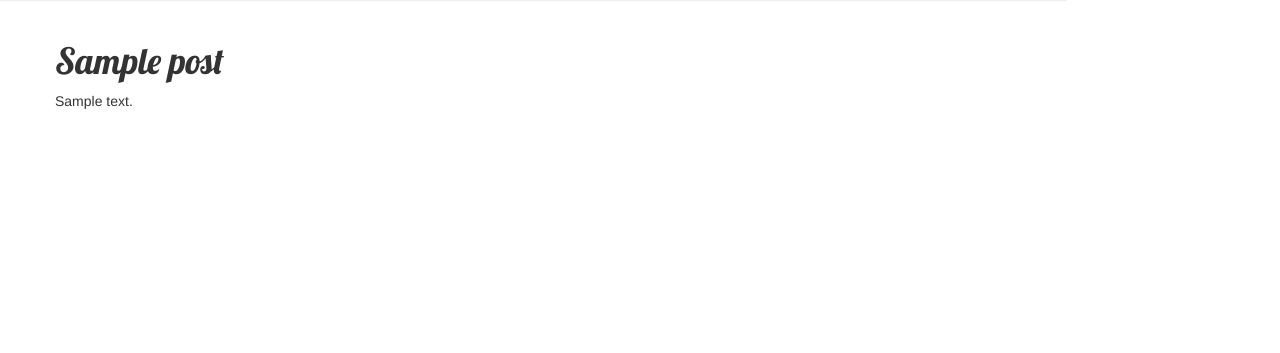
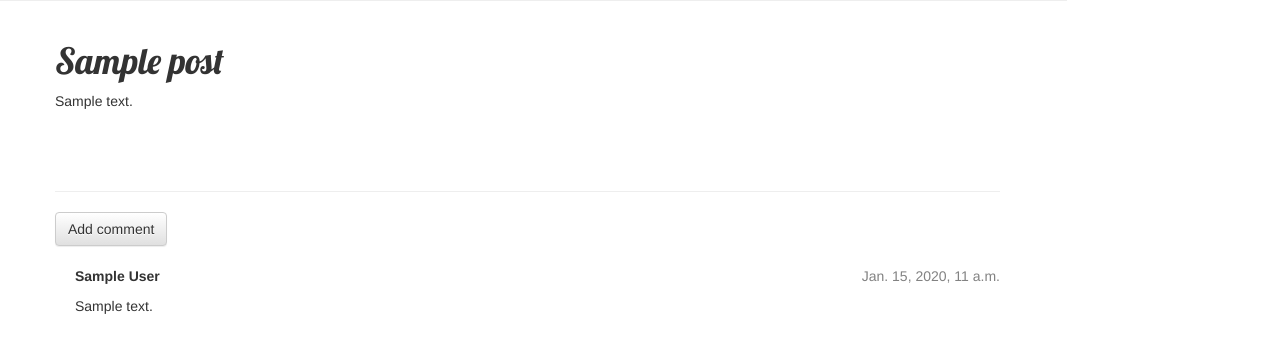
Before and after one commit to Jupieter/my-first-blog, a Django app: page /post/1/ in a window 1280 px wide. Shown: the part 169-522 px from the top of the page. Run offline with Django 3.2, Linux system fonts and the light colour scheme; tables that the repository leaves empty hold one stand-in row (values such as "Sample post"); some libraries are stand-ins or nearby versions.

Commit message:
added comment section

```diff
--- a/blog/admin.py
+++ b/blog/admin.py
@@ -1,4 +1,5 @@
 from django.contrib import admin
-from .models import Post
+from .models import Post, Comment
 # Register your models here.
 admin.site.register(Post)
+admin.site.register(Comment)
--- a/blog/models.py
+++ b/blog/models.py
@@ -15,5 +15,22 @@ class Post(models.Model):
         print (self.published_date)
         self.save()
 
+    def approved_comments(self):
+        return self.comments.filter(approved_comment=True)
+
     def __str__(self):
         return self.title
+
+class Comment(models.Model):
+    post = models.ForeignKey('blog.Post', on_delete=models.CASCADE, related_name='comments')
+    author = models.CharField(max_length=200)
+    text = models.TextField()
+    created_date = models.DateTimeField(default=timezone.now)
+    approved_comment = models.BooleanField(default=False)
+
+    def approve(self):
+        self.approved_comment = True
+        self.save()
+
+    def __str__(self):
+        return self.text
--- a/blog/static/css/blog.css
+++ b/blog/static/css/blog.css
@@ -45,3 +45,7 @@ h1, h2, h3, h4 {
 .post h1 a, .post h1 a:visited {
   color: #000000;
 }
+
+.comment {
+  margin: 20px 0px 20px 20px;
+}
--- a/blog/templates/blog/post_detail.html
+++ b/blog/templates/blog/post_detail.html
@@ -9,16 +9,18 @@
             </div>
             <div class="col-md-4">
                 {% if user.is_authenticated %}
-                    {% if post.published_date %}
-                        <p>  published: {{ post.published_date|date:'d-m-Y'  }}</p>
+                {% if post.published_date %}
+                <p> published: {{ post.published_date|date:'d-m-Y'  }}</p>
 
-                    {% else %}
-                        <p>  created: {{ post.created_date|date:'d-m-Y' }}</p>
-                        <a align="right" padding=6px class="btn btn-default" href="{% url 'post_publish' pk=post.pk %}">Publish</a>
-                    {% endif %}
+                {% else %}
+                <p> created: {{ post.created_date|date:'d-m-Y' }}</p>
+                <a align="right" padding=6px class="btn btn-default" href="{% url 'post_publish' pk=post.pk %}">Publish</a>
+                {% endif %}
 
-                    <a align="right" class="btn btn-default" href="{% url 'post_edit' pk=post.pk %}"><span class="glyphicon glyphicon-pencil"></span></a>
-                    <a class="btn btn-default" href="{% url 'post_remove' pk=post.pk %}"><span class="glyphicon glyphicon-remove"></span></a>
+                <a align="right" class="btn btn-default" href="{% url 'post_edit' pk=post.pk %}"><span
+                        class="glyphicon glyphicon-pencil"></span></a>
+                <a class="btn btn-default" href="{% url 'post_remove' pk=post.pk %}"><span
+                        class="glyphicon glyphicon-remove"></span></a>
                 {% endif %}
             </div>
         </div>
@@ -30,4 +32,26 @@
         </div>
 
     </div>
+    <hr>
+    <a class="btn btn-default" href="{% url 'add_comment_to_post' pk=post.pk %}">Add comment</a>
+
+    {% for comment in post.comments.all %}
+        {% if user.is_authenticated or comment.approved_comment %}
+        <div class="comment">
+            <div class="date">
+                {{ comment.created_date }}
+                {% if not comment.approved_comment %}
+                <a class="btn btn-default" href="{% url 'comment_remove' pk=comment.pk %}"><span
+                        class="glyphicon glyphicon-remove"></span></a>
+                <a class="btn btn-default" href="{% url 'comment_approve' pk=comment.pk %}"><span
+                        class="glyphicon glyphicon-ok"></span></a>
+                {% endif %}
+            </div>
+            <strong>{{ comment.author }}</strong>
+            <p>{{ comment.text|linebreaks }}</p>
+        </div>
+        {% endif %}
+    {% empty %}
+        <p>No comments here yet :(</p>
+    {% endfor %}
 {% endblock %}
--- a/blog/templates/blog/post_list.html
+++ b/blog/templates/blog/post_list.html
@@ -22,7 +22,8 @@
                 </div>
             </div>
             <p>{{ post.text|linebreaksbr|truncatewords:15 }}</p>
+            <a href="{% url 'post_detail' pk=post.pk %}">Comments: {{ post.approved_comments.count }} / ({{ post.comments.count }})</a>
         </div>
 
-        {% endfor %}
+    {% endfor %}
 {% endblock %}
--- a/blog/urls.py
+++ b/blog/urls.py
@@ -11,5 +11,7 @@ urlpatterns = [
     path('drafts/', views.post_draft_list, name='post_draft_list'),
     path('post/<pk>/publish/', views.post_publish, name='post_publish'),
     path('post/<pk>/remove/', views.post_remove, name='post_remove'),
-
+    path('post/<int:pk>/comment/', views.add_comment_to_post, name='add_comment_to_post'),
+    path('comment/<int:pk>/approve/', views.comment_approve, name='comment_approve'),
+    path('comment/<int:pk>/remove/', views.comment_remove, name='comment_remove'),
 ]
--- a/blog/views.py
+++ b/blog/views.py
@@ -1,8 +1,8 @@
 from django.shortcuts import render, get_object_or_404, redirect
 from django.utils import timezone
 from django.contrib.auth.decorators import login_required
-from .forms import PostForm
-from .models import Post
+from .forms import PostForm, CommentForm
+from .models import Post, Comment
 
 # Create your views here.
 def post_list(request):
@@ -64,3 +64,28 @@ def post_remove(request, pk):
     post = get_object_or_404(Post, pk=pk)
     post.delete()
     return redirect('post_list')
+
+def add_comment_to_post(request, pk):
+    post = get_object_or_404(Post, pk=pk)
+    if request.method == "POST":
+        form = CommentForm(request.POST)
+        if form.is_valid():
+            comment = form.save(commit=False)
+            comment.post = post
+            comment.save()
+            return redirect('post_detail', pk=post.pk)
+    else:
+        form = CommentForm()
+    return render(request, 'blog/add_comment_to_post.html', {'form': form})
+
+@login_required
+def comment_approve(request, pk):
+    comment = get_object_or_404(Comment, pk=pk)
+    comment.approve()
+    return redirect('post_detail', pk=comment.post.pk)
+
+@login_required
+def comment_remove(request, pk):
+    comment = get_object_or_404(Comment, pk=pk)
+    comment.delete()
+    return redirect('post_detail', pk=comment.post.pk)
```
Also changed, not shown: blog/forms.py (+7 -1 lines), blog/templates/blog/add_comment_to_post.html (added, +9 -0 lines), blog/migrations/0002_comment.py (added).
